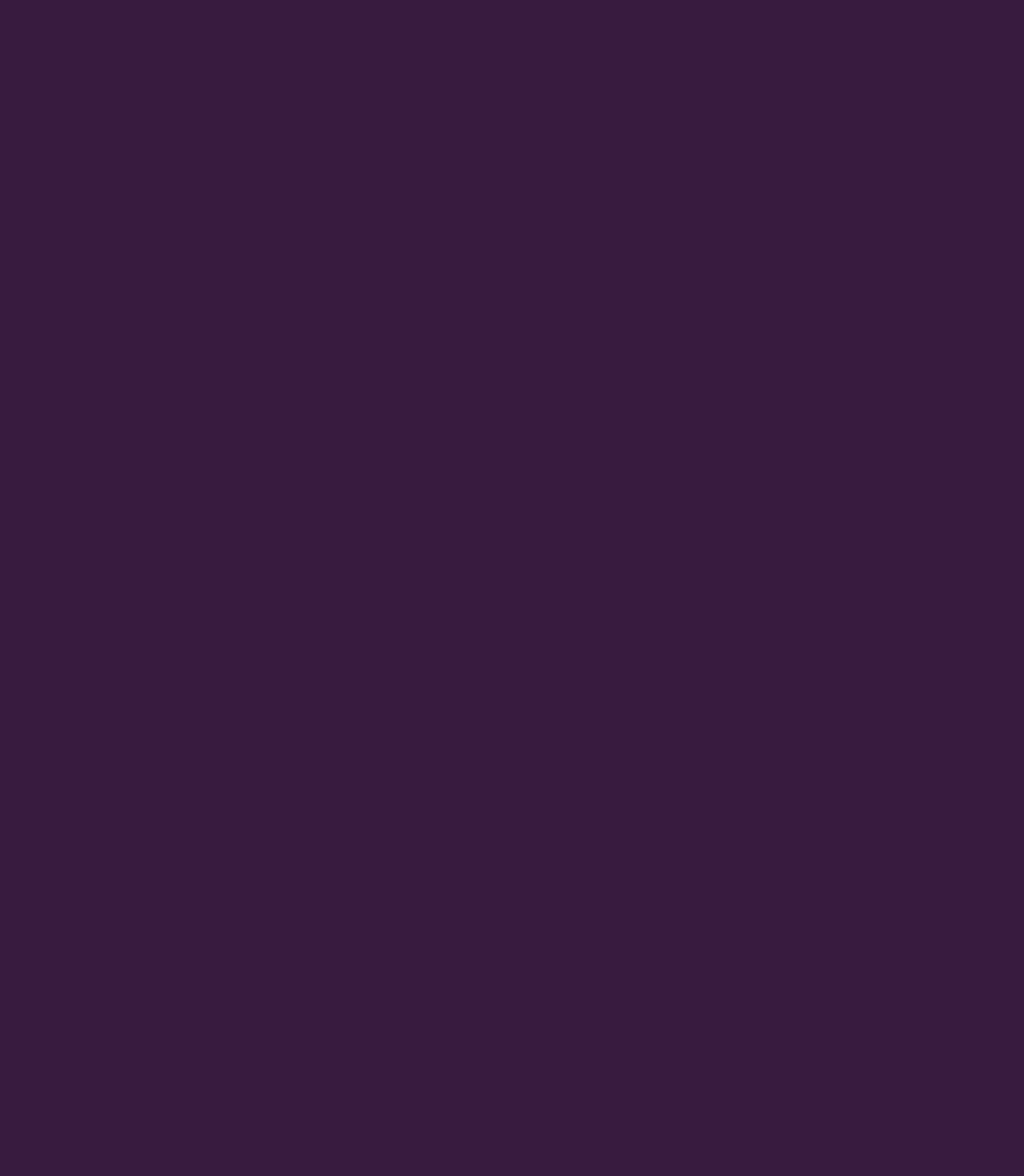
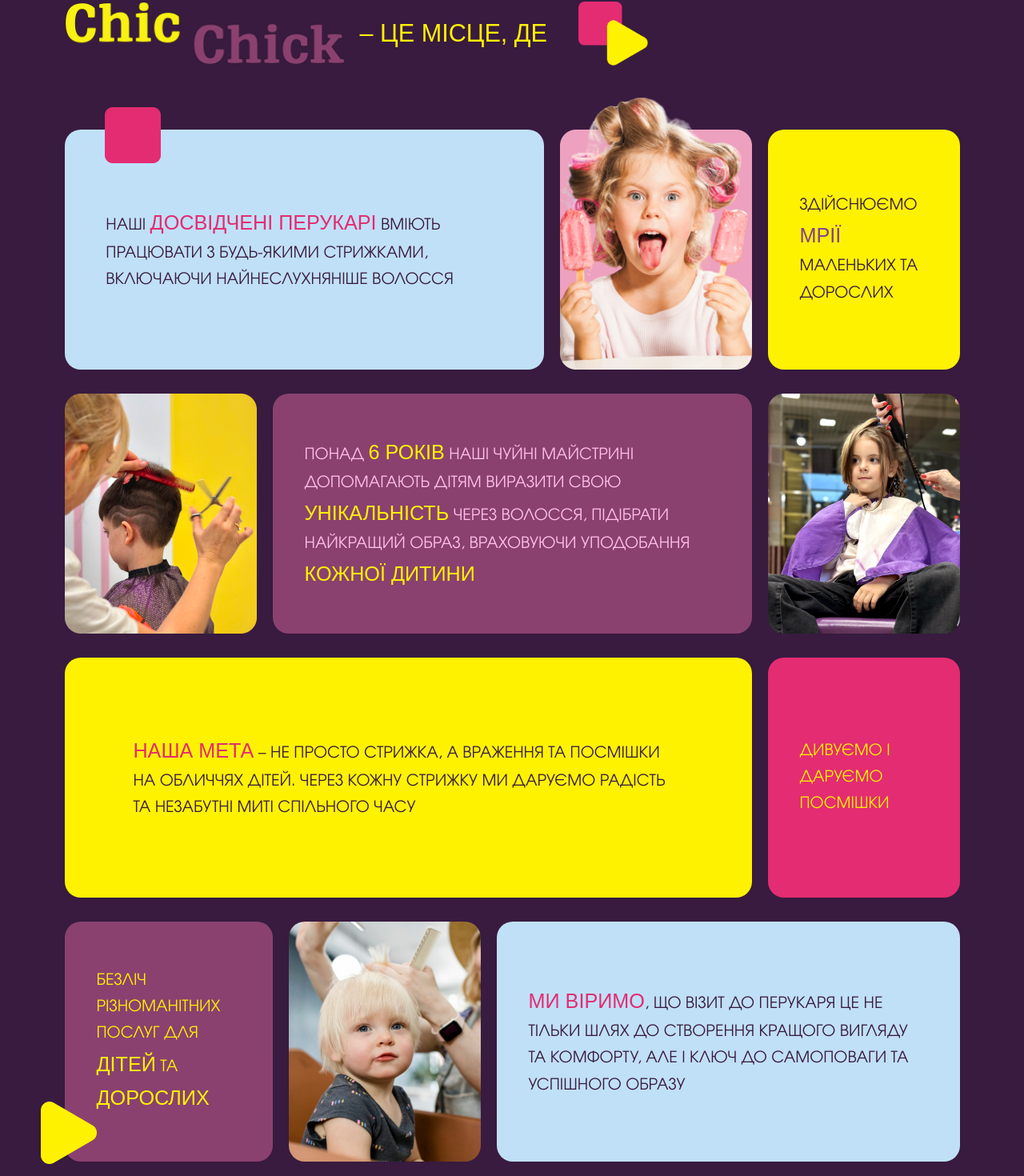
Before and after one commit to Buzovskiy/chicchick.com.ua-next, a Next.js app: page / in a window 1280 px wide. Shown: the part 1016-2486 px from the top of the page at 80% size. Before the commit the page ends 835 px from the top, so only its background shows below. Built offline with nearby package versions, Linux system fonts and the light colour scheme; a web font is replaced by a local one.

Commit message:
add about-us styling

```diff
--- a/app/page.js
+++ b/app/page.js
@@ -14,7 +14,7 @@
    return (
       <Fragment>
          <Hero/>
-         {/*<AboutUs/>*/}
+         <AboutUs/>
          {/*<OurService/>*/}
          {/*<BookCall/>*/}
          {/*<WhyUs/>*/}
--- a/components/AboutUs/index.js
+++ b/components/AboutUs/index.js
@@ -1,4 +1,5 @@
-import './style.css'
+import './style.css';
+import Image from "next/image";
 
 
 const AboutUs = () => {
@@ -6,35 +7,115 @@
       <div className="container about-us">
          <div className="row py-4">
             <div className="section-heading">
-               <div className="about-us-logo"><img src="/img/logo-about.png" alt=""/></div>
+               <div className="about-us-logo">
+                  <Image
+                     src="/img/logo-about.png"
+                     width={0}
+                     height={0}
+                     sizes="100vw"
+                     alt="ДИТЯЧІ ПЕРУКАРНІ"
+                  />
+               </div>
                <span className="about-us-heading-text">– це місце, де</span>
-               <div className="about-us-square-triangle"><img src="/img/square-triangle-right.png" alt=""/></div>
+               <div className="about-us-square-triangle">
+                  <Image
+                     src="/img/square-triangle-right.png"
+                     width={87}
+                     height={80}
+                     sizes="100vw"
+                     alt="ДИТЯЧІ ПЕРУКАРНІ"
+                  />
+               </div>
             </div>
             <div className="section-blocks">
                <div className="section-blocks__row row1">
-                  <img className="square-red" src="/img/square-red.png" alt=""/>
-                  <div className="row1__first text-block"><div>наші <span className="highlighted">досвідчені перукарі</span> вміють працювати з будь-якими стрижками, включаючи найнеслухняніше волосся</div></div>
-                  <div className="row1__second"><img src="/img/about-us/about-us-row-1.png" alt=""/></div>
-                  <div className="row1__third text-block"><div>Здійснюємо <span className="highlighted">мрії</span> маленьких та дорослих</div>
+                  <div className="row1__first text-block">
+                     <Image
+                        src="/img/square-red.png"
+                        width={70}
+                        height={70}
+                        alt="ДИТЯЧІ ПЕРУКАРНІ"
+                        className="square-red"
+                     />
+                     <div>наші <span className="highlighted">досвідчені перукарі</span> вміють працювати з будь-якими
+                        стрижками, включаючи найнеслухняніше волосся
+                     </div>
+                  </div>
+                  <div className="row1__second">
+                     <Image
+                        src="/img/about-us/about-us-row-1.png"
+                        width={0}
+                        height={0}
+                        sizes="100vw"
+                        // fill={true}
+                        // style={{width: "100%", height: "auto"}}
+                        alt="ДИТЯЧІ ПЕРУКАРНІ"
+                     />
+                  </div>
+                  <div className="row1__third text-block">
+                     <div>Здійснюємо <span className="highlighted">мрії</span> маленьких та дорослих</div>
                   </div>
                </div>
                <div className="section-blocks__row row2">
-                  <div className="row2__first"><img src="/img/about-us/about-us-row-2-left.png" alt=""/></div>
-                  <div className="row2__second text-block"><div>Понад <span className="highlighted">6 років</span> наші чуйні майстрині допомагають дітям виразити свою <span className="highlighted">унікальність</span> через волосся, підібрати найкращий образ, враховуючи уподобання <span className="highlighted">кожної дитини</span></div></div>
-                  <div className="row2__third"><img src="/img/about-us/about-us-row-2-right.png" alt=""/></div>
+                  <div className="row2__first">
+                     <Image
+                        src="/img/about-us/about-us-row-2-left.png"
+                        width={0}
+                        height={0}
+                        sizes="100vw"
+                        alt="ДИТЯЧІ ПЕРУКАРНІ"
+                     />
+                  </div>
+                  <div className="row2__second text-block">
+                     <div>Понад <span className="highlighted">6 років</span> наші чуйні майстрині допомагають дітям
+                        виразити свою <span className="highlighted">унікальність</span> через волосся, підібрати
+                        найкращий образ, враховуючи уподобання <span className="highlighted">кожної дитини</span></div>
+                  </div>
+                  <div className="row2__third">
+                     <Image
+                        src="/img/about-us/about-us-row-2-right.png"
+                        width={0}
+                        height={0}
+                        sizes="100vw"
+                        alt="ДИТЯЧІ ПЕРУКАРНІ"
+                     />
+                  </div>
                </div>
                <div className="section-blocks__row row3">
-                  <div className="row3__first text-block"><div><span className="highlighted">Наша мета</span> – не просто стрижка, а враження та посмішки на обличчях дітей. Через кожну стрижку ми даруємо радість та незабутні миті спільного часу</div></div>
-                  <div className="row3__second text-block">дивуємо і даруємо посмішки </div>
+                  <div className="row3__first text-block">
+                     <div><span className="highlighted">Наша мета</span> – не просто стрижка, а враження та посмішки на
+                        обличчях дітей. Через кожну стрижку ми даруємо радість та незабутні миті спільного часу
+                     </div>
+                  </div>
+                  <div className="row3__second text-block">дивуємо і даруємо посмішки</div>
                </div>
                <div className="section-blocks__row row4">
                   <div className="row4__first text-block">
-                     <img className="about-us__triangle-right" src="/img/triangle-right.png" alt=""/>
+                     <Image
+                        src="/img/triangle-right.png"
+                        width={0}
+                        height={0}
+                        sizes="100vw"
+                        alt="ДИТЯЧІ ПЕРУКАРНІ"
+                        className="about-us__triangle-right"
+                     />
                      <div>безліч різноманітних послуг для <span className="highlighted">дітей</span> та <span
                         className="highlighted">дорослих</span></div>
                   </div>
-                  <div className="row4__second"><img src="/img/about-us/about-us-row-4.png" alt=""/></div>
-                  <div className="row4__third text-block"><div><span className="highlighted">ми віримо</span>, що візит до перукаря це не тільки шлях до створення кращого вигляду та комфорту, але і ключ до самоповаги та успішного образу</div></div>
+                  <div className="row4__second">
+                     <Image
+                        src="/img/about-us/about-us-row-4.png"
+                        width={0}
+                        height={0}
+                        sizes="100vw"
+                        alt="ДИТЯЧІ ПЕРУКАРНІ"
+                     />
+                  </div>
+                  <div className="row4__third text-block">
+                     <div><span className="highlighted">ми віримо</span>, що візит до перукаря це не тільки шлях до
+                        створення кращого вигляду та комфорту, але і ключ до самоповаги та успішного образу
+                     </div>
+                  </div>
                   {/*<img className="about-us-stripe" src="/img/about-us/stripe.png" alt=""/>*/}
                </div>
             </div>
--- a/components/AboutUs/style.css
+++ b/components/AboutUs/style.css
@@ -31,7 +31,6 @@
     text-align: left;
     margin-bottom: 30px;
     grid-column-gap: 20px;
-    position: relative;
 }
 
 .about-us .section-blocks__row > div {
@@ -48,6 +47,7 @@
     top: -28px;
     width: 70px;
     left: 50px;
+    z-index: 2;
 }
 
 .about-us .section-blocks__row.row2 {
@@ -64,7 +64,7 @@
 
 .about-us .section-blocks {
     font-family: var(--evolventa-ragular-font), sans-serif;
-    font-size: 23px;
+    font-size: 1.4rem;
     text-transform: uppercase;
 }
 
@@ -79,14 +79,16 @@
 
 .about-us .section-blocks__row .highlighted {
     font-family: var(--shantell-sans-font), cursive;
-    font-size: 30px;
+    font-size: 1.8rem;
 }
 
 /*row 1*/
 .about-us .row1__first {
     background-color: #C0E0F7;
     color: #381B3F;
-    padding: 40px 60px;
+    padding: 2.5rem 3.7rem;
+    position: relative;
+    z-index: 1;
 }
 
 .about-us .row1__first .highlighted {
@@ -99,6 +101,7 @@
 
 .about-us .row1__second img {
     position: absolute;
+    width: 100%;
     bottom: 0;
 }
 
@@ -115,6 +118,10 @@
 .about-us .row2__second {
     background-color: #8A4170;
     color: #FFC1E9;
+}
+
+.about-us .row2 img {
+    width: 100%;
 }
 
 .about-us .row2__second .highlighted {
@@ -182,3 +189,99 @@
     right: -151px;
     bottom: 17px;
 }
+
+@media (max-width: 992px) {
+    .about-us .section-blocks__row.row1 {
+        grid-template-columns: 1fr 1fr;
+        grid-row-gap: 20px;
+    }
+
+    .about-us .row1__first {
+        grid-column: 1/-1;
+    }
+
+    .about-us .row1__second {
+        overflow: hidden;
+    }
+
+    .about-us .row1__second img {
+        position: absolute;
+        width: 100%;
+        top: 0;
+    }
+
+    .about-us .text-block {
+        padding: 20px;
+    }
+
+    .about-us .row1__second img {
+        color: transparent;
+        width: auto;
+        height: 124%;
+        max-width: unset;
+        left: 50%;
+        transform: translate(-50%, 0);
+        top: -18%;
+    }
+
+    .about-us .section-blocks__row.row2 {
+        grid-template-columns: 1fr 1fr;
+        grid-row-gap: 20px;
+    }
+
+    .about-us .row2__first {
+        order: 2;
+        overflow: hidden;
+    }
+
+    .about-us .row2__second {
+        order: 1;
+        grid-column: 1/-1;
+    }
+
+    .about-us .row2__third {
+        order: 3;
+        overflow: hidden;
+    }
+
+    .about-us .section-blocks__row.row4 {
+        grid-template-columns: 1fr 1fr;
+        row-gap: 20px;
+    }
+
+    .row4__first {
+        grid-column: 1/-1;
+    }
+
+    .about-us .row1__first {
+        height: 250px;
+    }
+
+    .about-us__triangle-right {
+        left: 20px;
+        bottom: -10px;
+    }
+
+    .about-us .row2__second {
+        height: 250px;
+    }
+
+    .about-us .row4__first {
+        height: 200px;
+    }
+
+    .about-us-square-triangle {
+        display: none;
+    }
+
+    .about-us-logo{
+        width: 230px;
+    }
+    .about-us .section-heading{
+        justify-content: center;
+    }
+
+    .about-us{
+        margin-top: 0;
+    }
+}
--- a/package.json
+++ b/package.json
@@ -11,6 +11,7 @@
   "dependencies": {
     "next": "14.1.4",
     "react": "^18",
-    "react-dom": "^18"
+    "react-dom": "^18",
+    "swiper": "^11.1.1"
   }
 }
--- a/styles/globals.css
+++ b/styles/globals.css
@@ -27,7 +27,7 @@
     font-family: var(--shantell-sans-font), cursive;
     color: #FFF200;
     text-transform: uppercase;
-    font-size: 35px;
+    font-size: 2.188rem;
     text-align: center;
     margin: 70px 0;
 }
```
Also changed, not shown: 1 other file (tests, documents, lock files or other folders).
